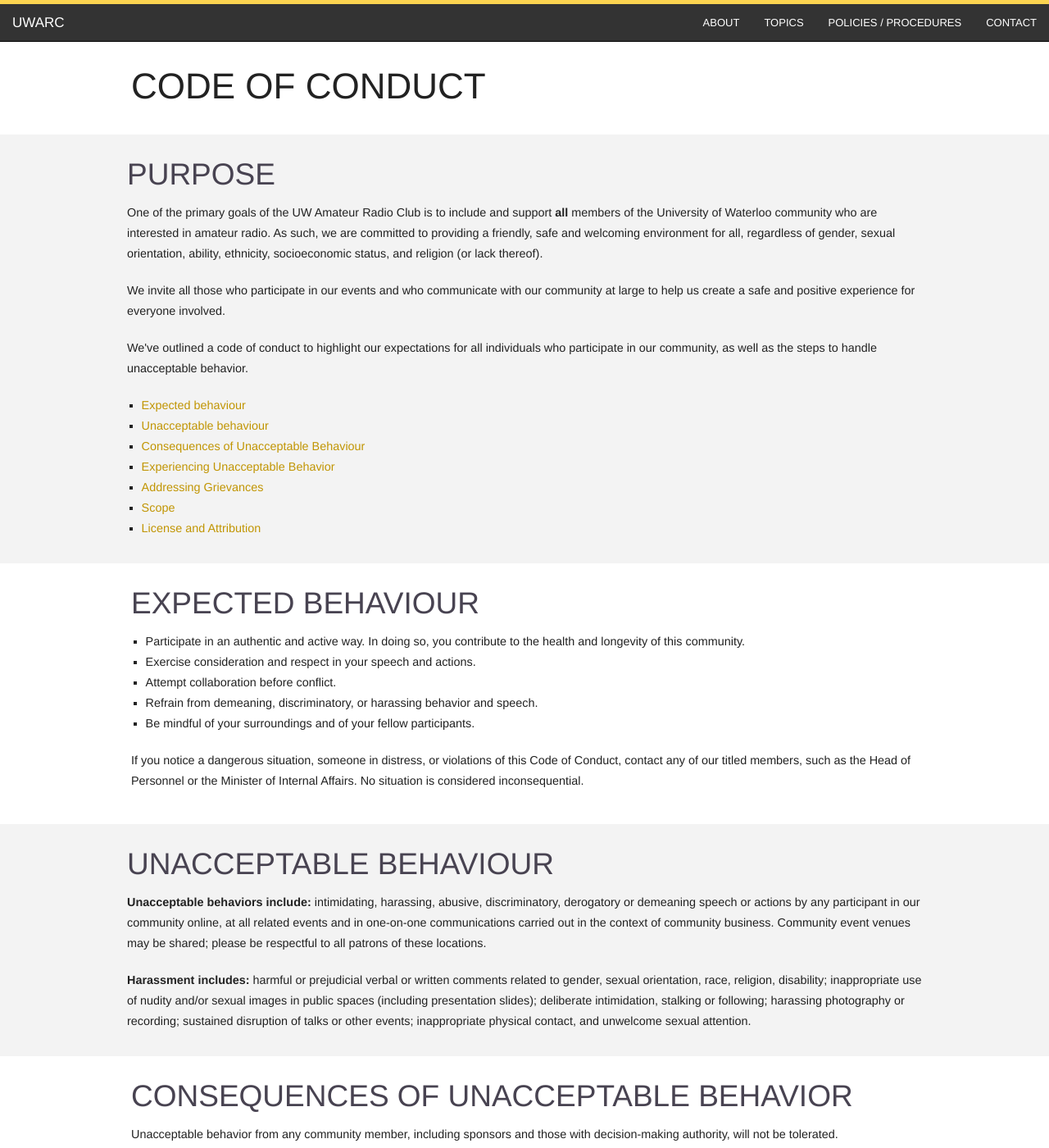
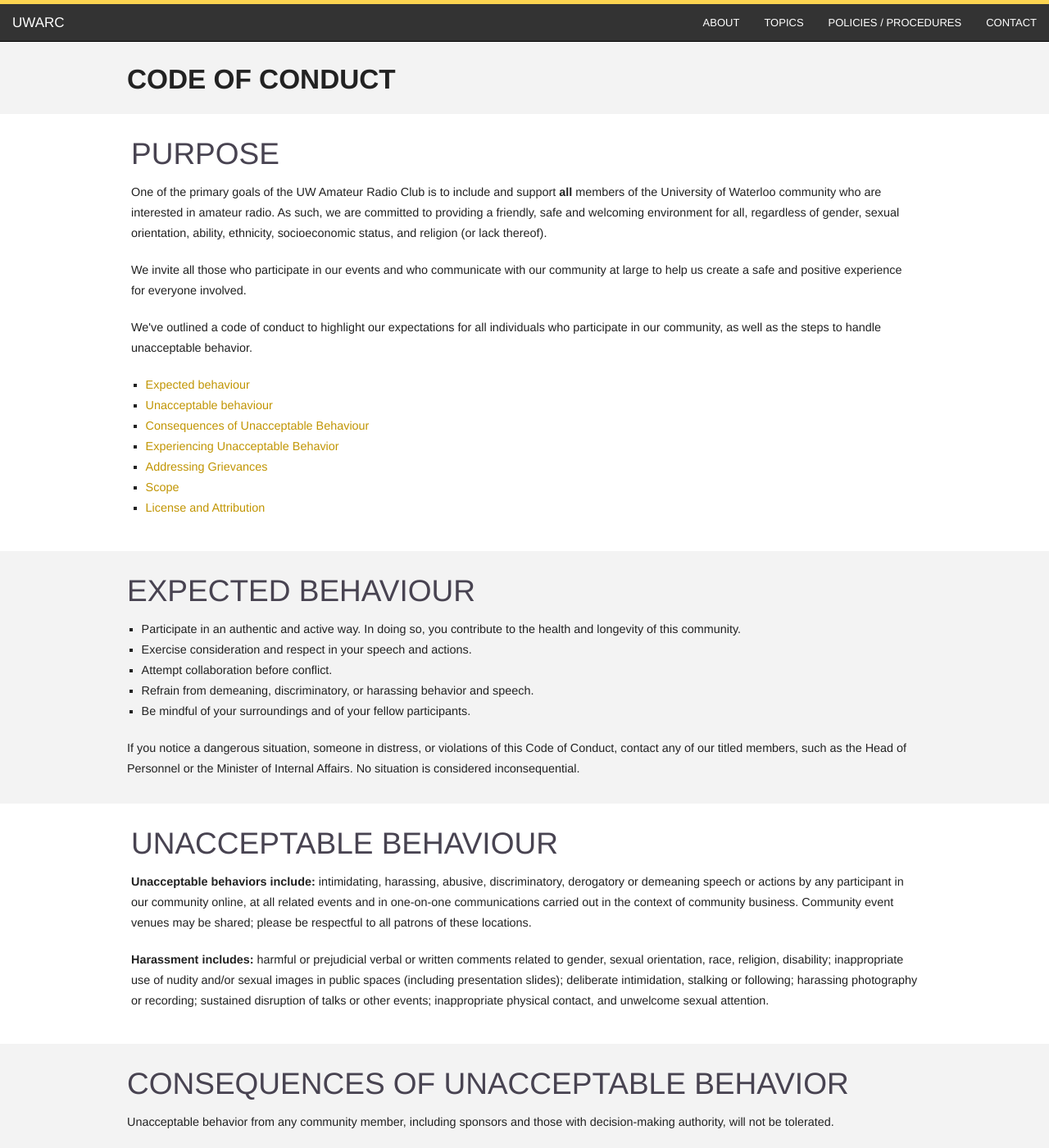
Before and after one commit to zachomedia/uwarc-website, a Jekyll site: the page built from policies-procedures/code-of-conduct/index.html, in a window 1280 px wide and 1400 px high. Shown: the whole window at 82% size. Built offline with Jekyll 4.4.1, drawn with Linux system fonts in a browser that asks for light colours; Markdown is read by kramdown in place of the engine named in the settings.

Commit message:
Updated page styles

```diff
--- /dev/null
+++ b/_layouts/page.html
@@ -0,0 +1,11 @@
+---
+layout: html
+---
+
+<div class="shaded">
+    <div class="row">
+        <h2 class="title">{{ page.title }}</h2>
+    </div>
+</div>
+
+{{ content }}
--- a/css/uwarc.css
+++ b/css/uwarc.css
@@ -1,3 +1,8 @@
+.title {
+   font-weight: bold;
+   font-size: 25pt;
+}
+
 .welcome {
    margin: 20px auto;
 }
--- a/policies-procedures/code-of-conduct/index.html
+++ b/policies-procedures/code-of-conduct/index.html
@@ -1,13 +1,8 @@
 ---
-layout: html
+layout: page
 title: Code of Conduct
 ---
 
-<div class="row">
-    <h1>Code of Conduct</h1>
-</div>
-
-<div class="shaded">
 <div class="row">
     <h2 class="subheader">Purpose</h2>
     <p>One of the primary goals of the UW Amateur Radio Club is to include
@@ -31,7 +26,7 @@ title: Code of Conduct
       <li><a href="#License">License and Attribution</a></li>
     </ul>
 </div>
-</div>
+<div class="shaded">
 <div class="row">
     <h2 class="subheader"><a name="Expected behaviour" id="Expected
     behaviour"></a>Expected Behaviour</h2>
@@ -48,7 +43,7 @@ title: Code of Conduct
     such as the Head of Personnel or the Minister of Internal Affairs. No
     situation is considered inconsequential. </p>
 </div>
-<div class="shaded">
+</div>
 <div class="row">
     <h2 class="subheader"><a name="Unacceptable behaviour" id="Unacceptable
     behaviour"></a>Unacceptable Behaviour</h2>
@@ -66,7 +61,7 @@ title: Code of Conduct
     recording; sustained disruption of talks or other events;
     inappropriate physical contact, and unwelcome sexual attention.</p>
 </div>
-</div>
+<div class="shaded">
 <div class="row">
     <h2 class="subheader"><a name="Consequences" id="Consequences"></a>Consequences of
     Unacceptable Behavior</h2>
@@ -80,7 +75,7 @@ title: Code of Conduct
     community without warning (and without refund in the case of a paid
     event).</p>
 </div>
-<div class="shaded">
+</div>
 <div class="row">
     <h2 class="subheader"><a name="Experiencing" id="Experiencing"></a>Experiencing
     Unacceptable Behavior</h2>
@@ -93,7 +88,7 @@ title: Code of Conduct
     in-person events, organizers will also provide escorts as desired by
     the person experiencing distress.</p>
 </div>
-</div>
+<div class="shaded">
 <div class="row">
     <h2 class="subheader"><a name="grievances" id="grievances"></a>Addressing
     Grievances</h2>
@@ -101,7 +96,7 @@ title: Code of Conduct
     this Code of Conduct, you should contact the UW Amateur Radio Club
     with a concise description of your grievance.</p>
 </div>
-<div class="shaded">
+</div>
 <div class="row">
     <h2 class="subheader"><a name="Scope" id="Scope"></a>Scope</h2>
     <p>We expect all community participants (participants, organizers,
@@ -109,7 +104,7 @@ title: Code of Conduct
     community venues &mdash; online and in-person &mdash; as well as in
     all one-on-one communications pertaining to community business.</p>
 </div>
-</div>
+<div class="shaded">
 <div class="row">
     <h2 class="subheader"><a name="License" id="License"></a>License and Attribution</h2>
     <p>This Code of Conduct is distributed under
@@ -118,3 +113,4 @@ title: Code of Conduct
     the <a href="https://cs.uwaterloo.ca/wics/wics-undergraduate-committee/code-conduct">Women
     in Computer Science Code of Conduct</a>.</p>
 </div>
+</div>
```
Also changed, not shown: about/index.html (+3 -9 lines).
